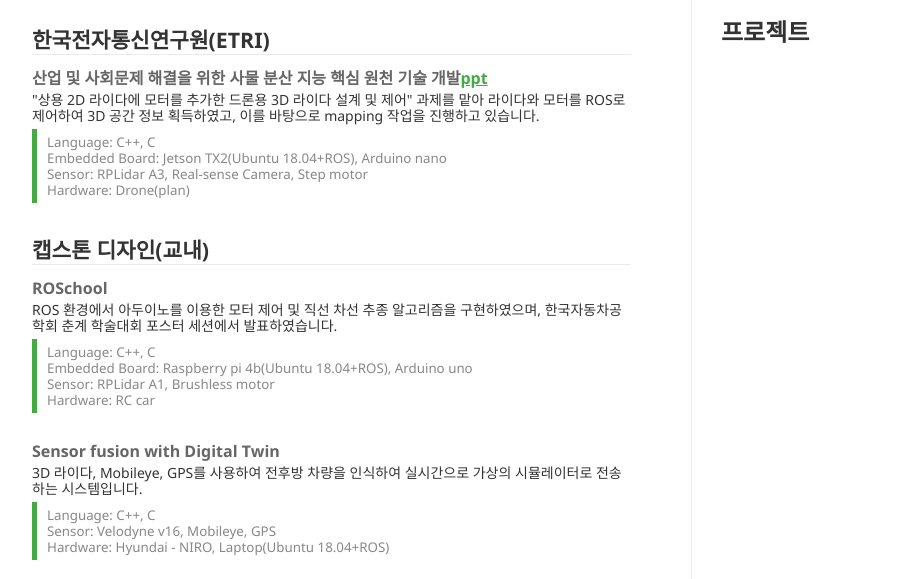
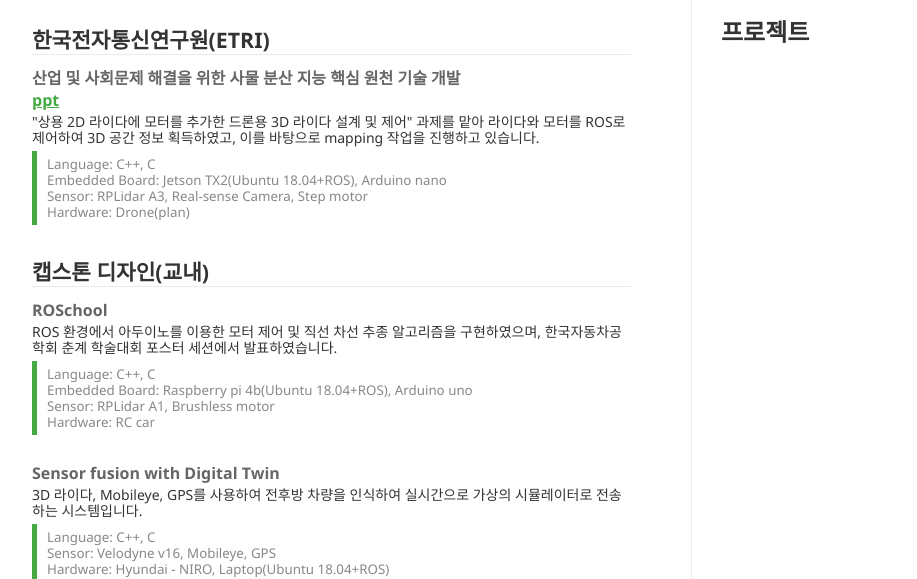
Before and after one commit to HongHeeJung/HongHeeJung.github.io, a plain HTML site: page index.html in a window 1280 px wide. Shown: the part 218-797 px from the top of the page, without its empty margins (188-1105 px from the left). Drawn offline with Linux system fonts and the light colour scheme.

Commit message:
Update index.html

```diff
--- a/index.html
+++ b/index.html
@@ -69,7 +69,7 @@
               <strong>한국전자통신연구원(ETRI)</strong>
               <ul>
                 <li>
-                  <h3><a href="#" target="_blank">산업 및 사회문제 해결을 위한 사물 분산 지능 핵심 원천 기술 개발</a></h3>
+                  <h3><a href="#" target="_blank">산업 및 사회문제 해결을 위한 사물 분산 지능 핵심 원천 기술 개발</a></h3> <br>
                   <h3 style="color:#4a4"><a href="https://prezi.com/view/5628uvfOUbB1Rv6t1uBx/" target="_blank"><u>ppt</u></a></h3>
                   <p class="detail">
                     "상용 2D 라이다에 모터를 추가한 드론용 3D 라이다 설계 및 제어" 과제를 맡아 라이다와 모터를 ROS로 제어하여 3D 공간 정보 획득하였고, 이를 바탕으로 mapping 작업을 진행하고 있습니다.
```
